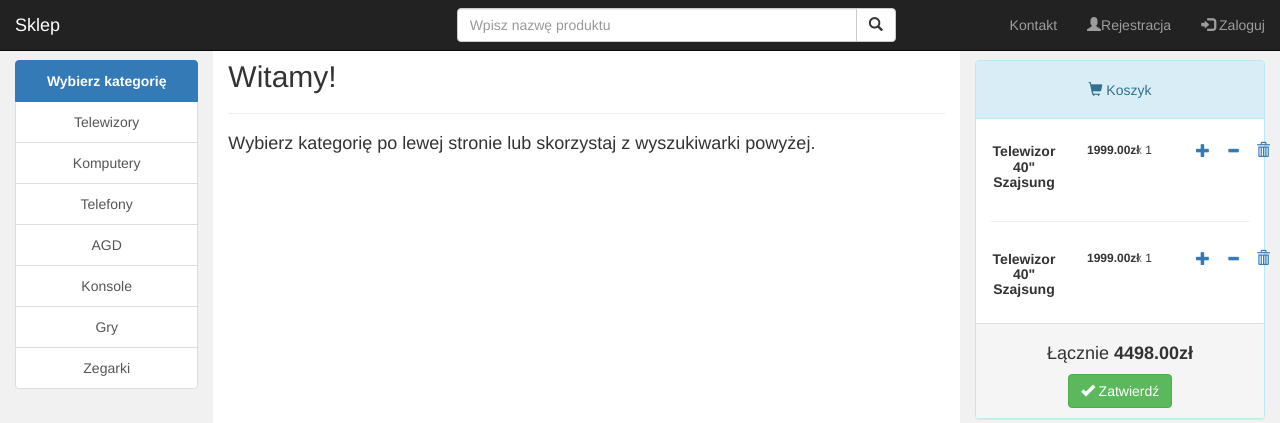
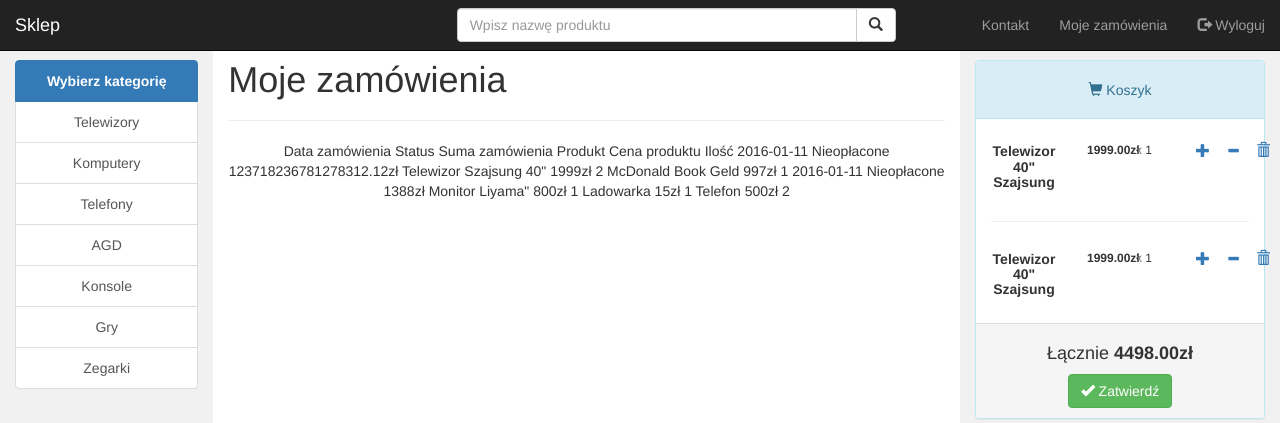
Before and after one commit to przembot/bd2, a Django app: page / in a window 1280 px wide. Shown: the top 423 px of the page. Run offline with Django 3.2, Linux system fonts and the light colour scheme; parts of the project's set-up code (start-up, migrations or seed data) failed here and were passed over; some libraries are stand-ins or nearby versions.

Commit message:
My orders site.

```diff
--- a/sklep/apps/client/static/main.css
+++ b/sklep/apps/client/static/main.css
@@ -1,7 +1,12 @@
 /* Used for navbar-fixed top to avoid overlapping site */
-body { padding-top: 40px; }
+body {
+    padding-top: 40px;
+}
+
 @media screen and (max-width: 768px) {
-    body { padding-top: 0px; }
+    body {
+        padding-top: 0px;
+    }
 }
 
 /* Remove the navbar's default margin-bottom and rounded borders */
@@ -11,7 +16,9 @@ body { padding-top: 40px; }
 }
 
 /* Set height of the grid so .sidenav can be 100% (adjust as needed) */
-.row.content {height: 1200px}
+.row.content {
+    height: 1200px
+}
 
 /* Set gray background color and 100% height */
 .sidenav {
@@ -35,7 +42,10 @@ footer {
         height: auto;
         padding: 15px;
     }
-    .row.content {height:auto;}
+
+    .row.content {
+        height: auto;
+    }
 }
 
 .bold {
@@ -50,32 +60,45 @@ footer {
     background-color: #337ab7;
 }
 
-a.details-button{
+a .details-button {
     color: #fff;
 }
 
-.review-block{
-    background-color:#FAFAFA;
-    border:1px solid #EFEFEF;
-    padding:15px;
-    border-radius:3px;
-    margin-bottom:15px;
+.review-block {
+    background-color: #FAFAFA;
+    border: 1px solid #EFEFEF;
+    padding: 15px;
+    border-radius: 3px;
+    margin-bottom: 15px;
 }
 
-.review-block-name{
-    font-size:13px;
-    margin:10px 0;
+.review-block-name {
+    font-size: 13px;
+    margin: 10px 0;
 }
 
-.review-block-date{
-    font-size:12px;
+.review-block-date {
+    font-size: 12px;
 }
 
-.review-block-rate{
-    font-size:13px;
-    margin-bottom:15px;
+.review-block-rate {
+    font-size: 13px;
+    margin-bottom: 15px;
 }
 
-.review-block-description{
-    font-size:13px;
+.review-block-description {
+    font-size: 13px;
 }
+
+.table tbody > tr > td.vert-align {
+    vertical-align: middle;
+}
+
+.oolor-primary {
+    background-color: #337ab7;
+    color: #fff;
+}
+
+.order {
+    border-top: 2px solid grey;
+}
--- a/sklep/apps/client/templates/base.html
+++ b/sklep/apps/client/templates/base.html
@@ -38,7 +38,7 @@
                         <li><a href="#">Kontakt</a></li>
 
                         <!--{$ if user.is_authenticated %}-->
-                        {% if False %}
+                        {% if True %}
                         <li><a href="#">Moje zamówienia</a></li>
                         <li><a href="#"><span class="glyphicon glyphicon-log-out"></span> Wyloguj</a></li>
 
--- /dev/null
+++ b/sklep/apps/client/templates/my-orders.html
@@ -0,0 +1,61 @@
+{% extends "index.html" %}
+{% block content %}
+<h1 class="text-left">Moje zamówienia</h1>
+<hr>
+
+<div class="table">
+    <thead class="oolor-primary">
+    <tr>
+        <th class="text-center">Data zamówienia</th>
+        <th class="text-center">Status</th>
+        <!--Dorobić wyliczanie sumy zamówienia z produktów-->
+        <th class="text-center">Suma zamówienia</th>
+        <th class="text-center">Produkt</th>
+        <th class="text-center">Cena produktu</th>
+        <th class="text-center">Ilość</th>
+    </tr>
+    </thead>
+    <tbody>
+    <tr>
+        <!--Trzeba też dorobić mapowanie statusów: {Niepłacone, Opłacone, W realizacji, Gotowe do odbioru, Odebrane, Zrealizowane, Anulowane}-->
+
+        <!--<td rowspan="$Ilość produktów na liście">2016-01-11</td>-->
+        <td rowspan="2" class="vert-align">2016-01-11</td>
+        <!--<td rowspan="$Ilość produktów na liście">Nieopłacone</td>-->
+        <td rowspan="2" class="vert-align">Nieopłacone</td>
+        <!--<td rowspan="$Ilość produktów na liście"></td>-->
+        <td rowspan="2" class="vert-align">123718236781278312.12zł</td>
+        <td>Telewizor Szajsung 40"</td>
+        <td>1999zł</td>
+        <td>2</td>
+    </tr>
+    <tr>
+        <td>McDonald Book Geld</td>
+        <td>997zł</td>
+        <td>1</td>
+    </tr>
+    <tr>
+        <td rowspan="3" class="vert-align">2016-01-11</td>
+        <!--<td rowspan="$Ilość produktów na liście">Nieopłacone</td>-->
+        <td rowspan="3" class="vert-align">Nieopłacone</td>
+        <!--<td rowspan="$Ilość produktów na liście"></td>-->
+        <td rowspan="3" class="vert-align">1388zł</td>
+
+        <td>Monitor Liyama"</td>
+        <td>800zł</td>
+        <td>1</td>
+    </tr>
+    <tr>
+        <td>Ladowarka</td>
+        <td>15zł</td>
+        <td>1</td>
+    </tr>
+    <tr>
+        <td>Telefon</td>
+        <td>500zł</td>
+        <td>2</td>
+    </tr>
+    </tbody>
+    </table>
+</div>
+{% endblock %}
--- a/sklep/apps/client/views.py
+++ b/sklep/apps/client/views.py
@@ -8,7 +8,7 @@ from django.http import HttpResponse
 from django.contrib.auth.decorators import login_required
 
 def index(request):
-    return render(request, 'index.html')
+    return render(request, 'my-orders.html')
 
 def get_categories(request):
     cats = Category.objects.all()
```
